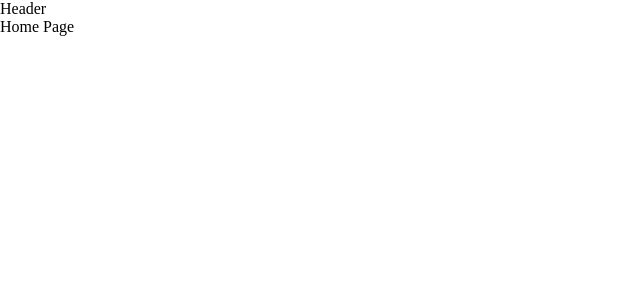
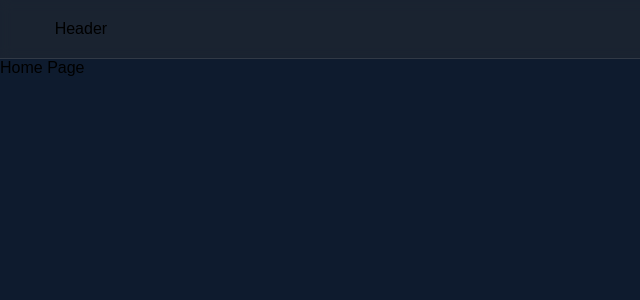
Before and after one commit to devxjake/web-agency, a Next.js app: page / in a window 1280 px wide. Shown: the top 300 px of the page, without its empty margins (0-640 px from the left). Built offline with nearby package versions, Linux system fonts and the light colour scheme.

Commit message:
Global styles

```diff
--- a/app/globals.css
+++ b/app/globals.css
@@ -1,5 +1,45 @@
+@import url("https://fonts.googleapis.com/css2?family=Inter:ital,opsz,wght@0,14..32,100..900;1,14..32,100..900&display=swap");
+
+@import url("./../styles/Header.css"); /* HEADER STYLES*/
+
 * {
   box-sizing: border-box;
   margin: 0;
   padding: 0;
 }
+
+body {
+  font-family: Arial, Helvetica, sans-serif;
+  background-color: #0e1b2e;
+}
+
+/* ===== Buttons ===== */
+.btn {
+  font-family: inherit;
+  border-radius: 9999px;
+  border: none;
+  color: #fff;
+  transition: all 0.3s ease-in-out;
+  cursor: pointer;
+}
+
+.btn-primary {
+  background: #d97706;
+}
+
+.btn-primary:hover {
+  background: #b45309;
+  box-shadow: 0 0 40px 0 rgba(217, 119, 6, 0.4);
+}
+
+/* ===== LISTS ===== */
+
+ul {
+  list-style-type: none;
+}
+
+/* ===== LINKS ===== */
+a {
+  text-decoration: none;
+  transition: all 0.3s ease-in-out;
+}
```
